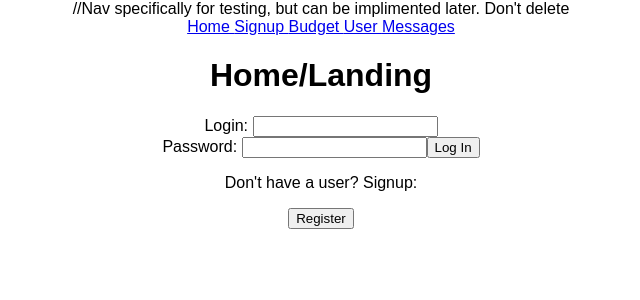
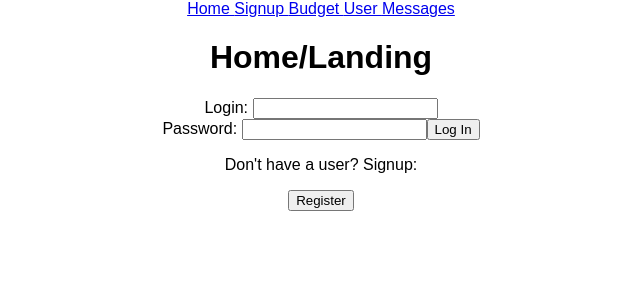
Before and after one commit to sheriffahmed/ThriftyLovers, a React (Create React App) app in the folder frontend/: page / in a window 1280 px wide. Shown: the top 300 px of the page, without its empty margins (319-959 px from the left). Built offline with nearby package versions, Linux system fonts and the light colour scheme.

Commit message:
fixed commenting error in App.js

```diff
--- a/frontend/src/App.js
+++ b/frontend/src/App.js
@@ -19,7 +19,7 @@ class App extends Component {
       //Edit App.css for style
       <div className="App">
 
-        //Nav specifically for testing, but can be implimented later. Don't delete
+        {/*Nav specifically for testing, but can be implimented later. Dont delete*/}
         <nav>
           <Link to='/'> Home </Link> {' '}
           <Link to='/signup'> Signup </Link> {' '}
```
